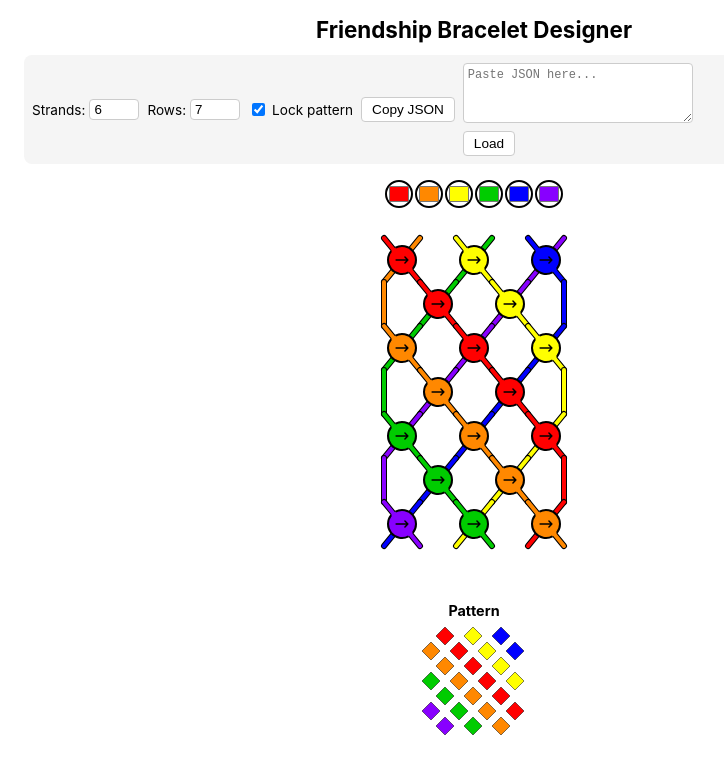
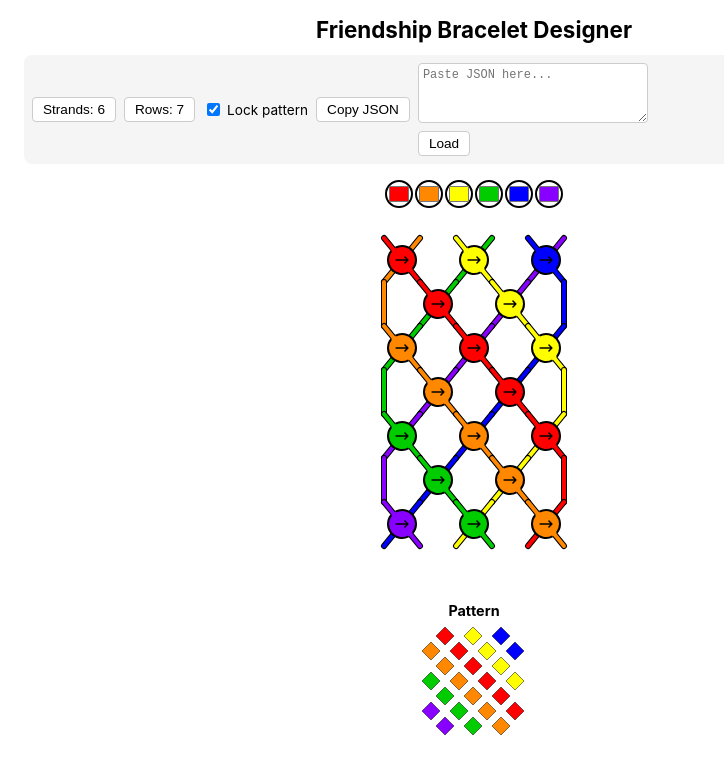
Before and after one commit to jacksonloper/friendshipbracelet, a React (Vite) app: page / in a window 1280 px wide. Shown: the top 774 px of the page, without its empty margins (166-890 px from the left). Built offline with nearby package versions, Linux system fonts and the light colour scheme; the HTML template or start-up script is replaced by a standard one.

Commit message:
Replace debounced strands/rows inputs with dialog-based flow
Agent-Logs-Url: https://github.com/jacksonloper/friendshipbracelet/sessions/8ae76622-18aa-4326-930c-544659ad3d87

Co-authored-by: jacksonloper <2056977+jacksonloper@users.noreply.github.com>

```diff
--- a/src/App.tsx
+++ b/src/App.tsx
@@ -1,4 +1,4 @@
-import { useCallback, useEffect, useRef, useState } from 'react';
+import { useCallback, useRef, useState } from 'react';
 import {
   BraceletState,
   KnotType,
@@ -14,6 +14,16 @@ import {
 import KnotDiagram from './KnotDiagram';
 import PatternDisplay from './PatternDisplay';
 
+function isValidStrands(val: string): boolean {
+  const n = parseInt(val, 10);
+  return !isNaN(n) && n >= 2 && n <= 20 && n % 2 === 0;
+}
+
+function isValidRows(val: string): boolean {
+  const n = parseInt(val, 10);
+  return !isNaN(n) && n >= 1 && n <= 100;
+}
+
 function initialState(): BraceletState {
   const numStrands = 6;
   const numRows = 7;
@@ -26,30 +36,12 @@ function initialState(): BraceletState {
   };
 }
 
-function isValidStrands(val: string): boolean {
-  const n = parseInt(val, 10);
-  return !isNaN(n) && n >= 2 && n <= 20 && n % 2 === 0;
-}
-
-function isValidRows(val: string): boolean {
-  const n = parseInt(val, 10);
-  return !isNaN(n) && n >= 1 && n <= 100;
-}
-
 export default function App() {
   const [state, setState] = useState<BraceletState>(initialState);
   const [jsonInput, setJsonInput] = useState('');
-  const [strandsInput, setStrandsInput] = useState(() => String(initialState().numStrands));
-  const [rowsInput, setRowsInput] = useState(() => String(initialState().numRows));
-
-  // Sync draft inputs when state changes externally (e.g., after loading JSON)
-  useEffect(() => {
-    setStrandsInput(String(state.numStrands));
-  }, [state.numStrands]);
-
-  useEffect(() => {
-    setRowsInput(String(state.numRows));
-  }, [state.numRows]);
+  const [dialogType, setDialogType] = useState<'strands' | 'rows' | null>(null);
+  const [dialogValue, setDialogValue] = useState('');
+  const dialogRef = useRef<HTMLDialogElement | null>(null);
 
   const handleKnotClick = useCallback((row: number, col: number) => {
     setState(prev => {
@@ -121,34 +113,25 @@ export default function App() {
     });
   }, []);
 
-  const strandsDebounceRef = useRef<ReturnType<typeof setTimeout> | null>(null);
-  const rowsDebounceRef = useRef<ReturnType<typeof setTimeout> | null>(null);
+  const openDialog = useCallback((type: 'strands' | 'rows') => {
+    setDialogType(type);
+    setDialogValue(type === 'strands' ? String(state.numStrands) : String(state.numRows));
+    dialogRef.current?.showModal();
+  }, [state.numStrands, state.numRows]);
 
-  // Auto-apply valid strands value after 500ms
-  useEffect(() => {
-    if (!isValidStrands(strandsInput)) return;
-    if (strandsDebounceRef.current !== null) clearTimeout(strandsDebounceRef.current);
-    strandsDebounceRef.current = setTimeout(() => {
-      handleNumStrandsChange(parseInt(strandsInput, 10));
-      strandsDebounceRef.current = null;
-    }, 500);
-    return () => {
-      if (strandsDebounceRef.current !== null) clearTimeout(strandsDebounceRef.current);
-    };
-  }, [strandsInput, handleNumStrandsChange]);
+  const closeDialog = useCallback(() => {
+    dialogRef.current?.close();
+    setDialogType(null);
+  }, []);
 
-  // Auto-apply valid rows value after 500ms
-  useEffect(() => {
-    if (!isValidRows(rowsInput)) return;
-    if (rowsDebounceRef.current !== null) clearTimeout(rowsDebounceRef.current);
-    rowsDebounceRef.current = setTimeout(() => {
-      handleNumRowsChange(parseInt(rowsInput, 10));
-      rowsDebounceRef.current = null;
-    }, 500);
-    return () => {
-      if (rowsDebounceRef.current !== null) clearTimeout(rowsDebounceRef.current);
-    };
-  }, [rowsInput, handleNumRowsChange]);
+  const confirmDialog = useCallback(() => {
+    if (dialogType === 'strands' && isValidStrands(dialogValue)) {
+      handleNumStrandsChange(parseInt(dialogValue, 10));
+    } else if (dialogType === 'rows' && isValidRows(dialogValue)) {
+      handleNumRowsChange(parseInt(dialogValue, 10));
+    }
+    closeDialog();
+  }, [dialogType, dialogValue, handleNumStrandsChange, handleNumRowsChange, closeDialog]);
 
   const handleCopyJSON = useCallback(() => {
     navigator.clipboard.writeText(stateToJSON(state));
@@ -191,43 +174,8 @@ export default function App() {
 
       {/* Controls */}
       <div className="controls">
-        <label>
-          Strands:
-          <input
-            type="number"
-            min={2}
-            max={20}
-            step={2}
-            value={strandsInput}
-            className={isValidStrands(strandsInput) ? undefined : 'input-invalid'}
-            onChange={e => setStrandsInput(e.target.value)}
-            onBlur={() => {
-              if (isValidStrands(strandsInput)) {
-                handleNumStrandsChange(parseInt(strandsInput, 10));
-              } else {
-                setStrandsInput(String(state.numStrands));
-              }
-            }}
-          />
-        </label>
-        <label>
-          Rows:
-          <input
-            type="number"
-            min={1}
-            max={100}
-            value={rowsInput}
-            className={isValidRows(rowsInput) ? undefined : 'input-invalid'}
-            onChange={e => setRowsInput(e.target.value)}
-            onBlur={() => {
-              if (isValidRows(rowsInput)) {
-                handleNumRowsChange(parseInt(rowsInput, 10));
-              } else {
-                setRowsInput(String(state.numRows));
-              }
-            }}
-          />
-        </label>
+        <button onClick={() => openDialog('strands')}>Strands: {state.numStrands}</button>
+        <button onClick={() => openDialog('rows')}>Rows: {state.numRows}</button>
         <label>
           <input
             type="checkbox"
@@ -246,6 +194,40 @@ export default function App() {
           <button onClick={handleLoadJSON}>Load</button>
         </div>
       </div>
+
+      {/* Strand/row edit dialog */}
+      <dialog
+        ref={dialogRef}
+        className="edit-dialog"
+        onClose={closeDialog}
+      >
+        <form
+          onSubmit={e => {
+            e.preventDefault();
+            confirmDialog();
+          }}
+        >
+          <p className="edit-dialog-label">
+            {dialogType === 'strands'
+              ? 'Number of strands (even, 2–20):'
+              : 'Number of rows (1–100):'}
+          </p>
+          <input
+            className="edit-dialog-input"
+            type="number"
+            value={dialogValue}
+            min={dialogType === 'strands' ? 2 : 1}
+            max={dialogType === 'strands' ? 20 : 100}
+            step={dialogType === 'strands' ? 2 : 1}
+            autoFocus
+            onChange={e => setDialogValue(e.target.value)}
+          />
+          <div className="edit-dialog-buttons">
+            <button type="submit">OK</button>
+            <button type="button" onClick={closeDialog}>Cancel</button>
+          </div>
+        </form>
+      </dialog>
 
       {/* Strand color selectors */}
       <div className="strand-colors">
--- a/src/index.css
+++ b/src/index.css
@@ -54,15 +54,6 @@ h1 {
   align-items: center;
   gap: 4px;
   font-size: 0.85rem;
-}
-
-.controls input[type="number"] {
-  width: 50px;
-  padding: 2px 4px;
-  border: 1px solid var(--border);
-  border-radius: 4px;
-  background: var(--bg);
-  color: var(--fg);
 }
 
 .controls button {
@@ -138,21 +129,6 @@ h1 {
   margin: -4px 2px;
 }
 
-.controls input[type="number"].input-invalid {
-  border-color: #cc0000;
-  background: #fff0f0;
-  color: #cc0000;
-  outline: none;
-}
-
-@media (prefers-color-scheme: dark) {
-  .controls input[type="number"].input-invalid {
-    border-color: #ff6666;
-    background: #3a1a1a;
-    color: #ff6666;
-  }
-}
-
 .json-area {
   display: flex;
   gap: 8px;
@@ -172,3 +148,52 @@ h1 {
   color: var(--fg);
   resize: vertical;
 }
+
+.edit-dialog {
+  border: 1px solid var(--border);
+  border-radius: 8px;
+  background: var(--bg);
+  color: var(--fg);
+  padding: 20px;
+  min-width: 240px;
+}
+
+.edit-dialog::backdrop {
+  background: rgba(0, 0, 0, 0.4);
+}
+
+.edit-dialog-label {
+  margin: 0 0 8px 0;
+  font-size: 0.9rem;
+}
+
+.edit-dialog-input {
+  width: 100%;
+  padding: 4px 8px;
+  font-size: 1rem;
+  border: 1px solid var(--border);
+  border-radius: 4px;
+  background: var(--bg);
+  color: var(--fg);
+  margin-bottom: 12px;
+}
+
+.edit-dialog-buttons {
+  display: flex;
+  gap: 8px;
+  justify-content: flex-end;
+}
+
+.edit-dialog-buttons button {
+  padding: 4px 14px;
+  border: 1px solid var(--border);
+  border-radius: 4px;
+  background: var(--bg);
+  color: var(--fg);
+  cursor: pointer;
+  font-size: 0.85rem;
+}
+
+.edit-dialog-buttons button:hover {
+  background: var(--bg-secondary);
+}
```
